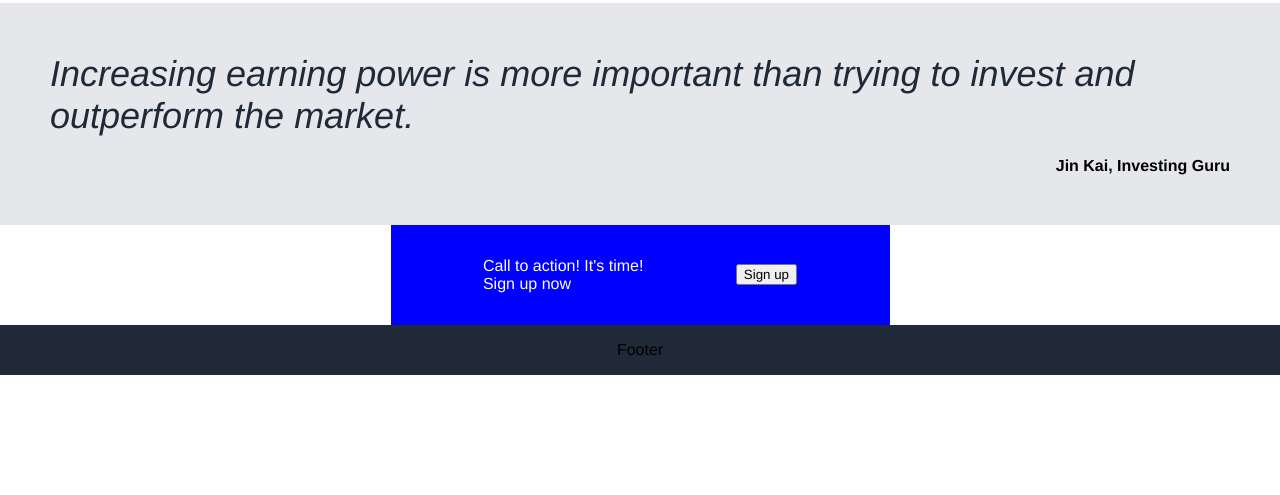
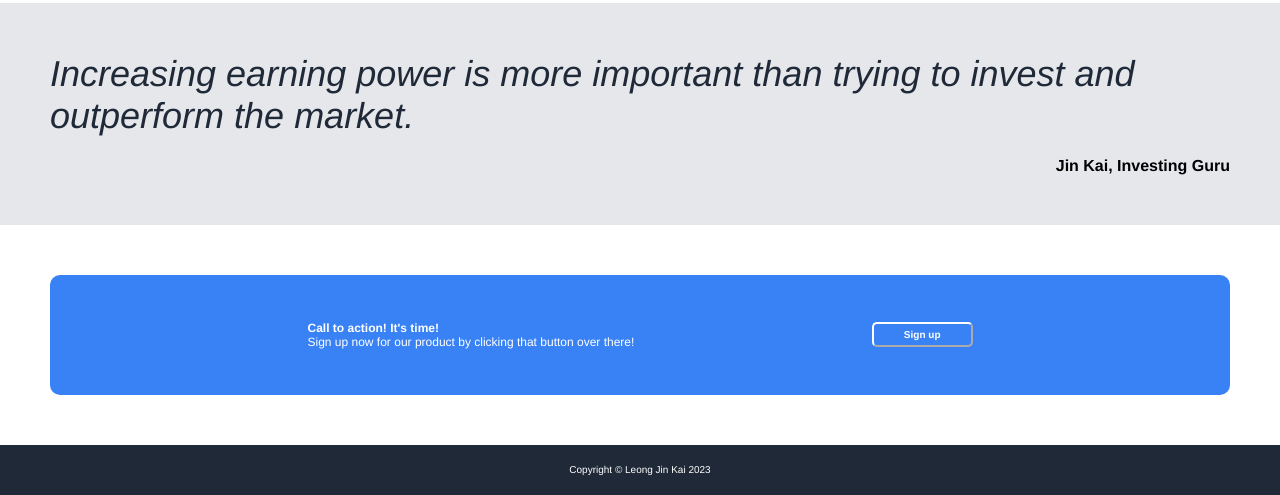
Before and after one commit to leongjinkai/landing-page, a plain HTML site: page index.html in a window 1280 px wide. Shown: the part 987-1482 px from the top of the page. Before the commit the page ends 1362 px from the top, so only its background shows below. Drawn offline with Linux system fonts and the light colour scheme.

Commit message:
edited section 4 and footer html and css

```diff
--- a/index.html
+++ b/index.html
@@ -79,14 +79,14 @@
         <section class="sec-4">
             <!-- CTA -->
             <div class="sec-4 content">
-                <div class="sec-4 content-text">Call to action! It's time!<br>Sign up now</div>
-                <button>Sign up</button>
+                <div class="sec-4 content-text"><b>Call to action! It's time!</b><br>Sign up now for our product by clicking that button over there!</div>
+                <button class="sec-4 button">Sign up</button>
             </div>
         </section>
     </main>
     <footer>
         <!-- Copyright @Leong Jin Kai -->
-        <div class="footer">Footer</div>
+        <div class="footer">Copyright &#169 Leong Jin Kai 2023</div>
     </footer>
 </body>
 </html>
--- a/styles.css
+++ b/styles.css
@@ -176,6 +176,8 @@ li {
     font-weight: bold;
 }
 
+/* CTA Section - Section 4*/
+
 [class="sec-4"] {
     display: flex;
     justify-content: center;
@@ -185,13 +187,32 @@ li {
 .sec-4.content {
     display: flex;
     justify-content: space-evenly;
+    flex: auto;
     align-items: center;
-    background-color: blue;
+    background-color: #3882F6;
     color: white;
-    width: 499px;
     height: 100px;
+    margin-top: 50px;
+    margin-bottom: 50px;
+    padding: 10px 50px;
+    border-radius: 10px;
 }
 
+.sec-4.content-text {
+    font-size: 12px;
+}
+
+.sec-4.button {
+    margin-left: 30px;
+    color: white;
+    background-color: #3882F6;
+    border-radius: 5px;
+    padding: 5px 30px;
+    font-weight: 800;
+    font-size: 10px;
+    border-color: white;
+    white-space: nowrap;
+}
 
 footer {
     display: flex;
@@ -199,4 +220,6 @@ footer {
     align-items: center;
     height: 50px;
     background-color: #1f2937;
+    color: white;
+    font-size: 10px;
 }
```
